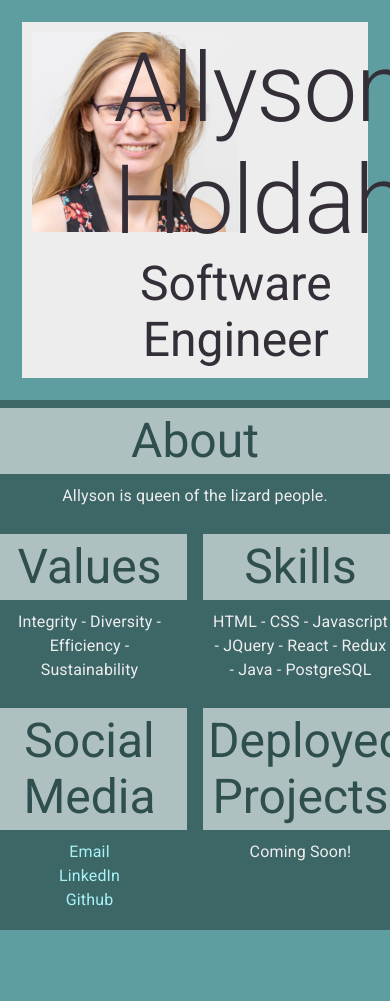
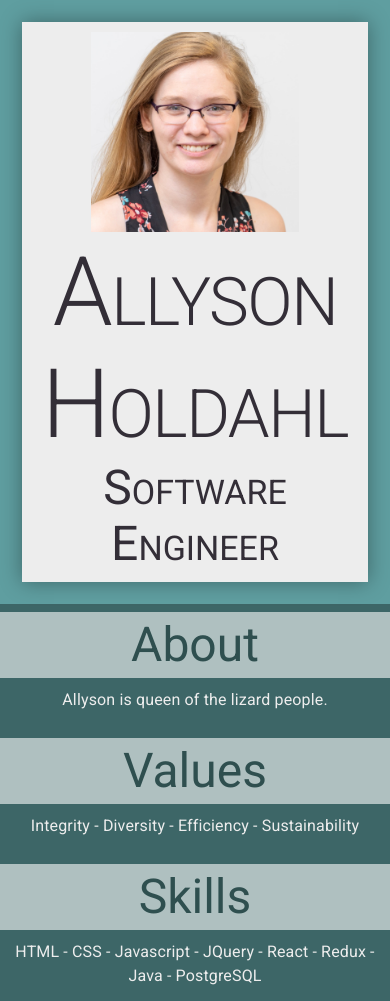
Before and after one commit to aholdahl/portfolio, a React app: page / in a window 390 px wide. Shown: the top 1001 px of the page. Before the commit the page ends 930 px from the top, so only its background shows below. Built offline with nearby package versions, Linux system fonts and the light colour scheme.

Commit message:
updated responsive design

```diff
--- a/src/Components/App/App.css
+++ b/src/Components/App/App.css
@@ -1,9 +1,8 @@
 html {
-    background-color: cadetblue;
+  background-color: cadetblue;
 }
 .App {
   text-align: center;
-  /* padding: 30px; */
 }
 
 .myHeader {
@@ -11,10 +10,12 @@ html {
   color: #332e37;
   margin: 30px;
   padding: 10px;
+  box-shadow: 0 0 20px rgba(0, 0, 0, 0.356);
 }
 
 .myDeclaration {
   align-self: center;
+  font-variant: small-caps;
 }
 
 .myHeadshot {
@@ -22,7 +23,6 @@ html {
 }
 
 .myTile {
-  /* border: 1px solid white; */
   margin: 10px;
   color: #ededed;
   background-color: rgba(0, 0, 0, 0.356);
--- a/src/Components/Home/Home.jsx
+++ b/src/Components/Home/Home.jsx
@@ -7,30 +7,28 @@ class Home extends Component {
         return (
             <Grid container spacing={2}>
                 <Grid container className="myHeader">
-                    <Grid item xs={3}>
+                    <Grid item xs={12} sm={2} >
                         <img className="myHeadshot" src={Headshot} />
                     </Grid>
-                    <Grid item xs={9} className="myDeclaration">
+                    <Grid item xs={12} sm={10} className="myDeclaration">
                         <Typography variant="h1">Allyson Holdahl</Typography>
                         <Typography variant="h3">Software Engineer</Typography>
                     </Grid>
                 </Grid>
                 <Grid container spacing={2}>
-                    <Grid item xs={12} className="myTile">
+                    <Grid item xs={12} lg={6} className="myTile">
                         <Typography variant="h3" className="subHeader">About</Typography>
                         <Typography className="myContent">Allyson is queen of the lizard people.</Typography>
                     </Grid>
-                    <Grid item xs={6} className="myTile">
+                    <Grid item xs={12} sm={6} md={4} lg={6} className="myTile">
                         <Typography variant="h3" className="subHeader">Values</Typography>
                         <Typography className="myContent">Integrity - Diversity - Efficiency - Sustainability</Typography>
                     </Grid>
-                    <Grid item xs={6} className="myTile">
+                    <Grid item xs={12} sm={6} md={4} lg={6} className="myTile">
                         <Typography variant="h3" className="subHeader">Skills</Typography>
                         <Typography className="myContent">HTML - CSS - Javascript - JQuery - React - Redux - Java - PostgreSQL</Typography>
                     </Grid>
-                {/* </Grid>
-                <Grid container spacing={2}> */}
-                    <Grid item xs={6} className="myTile">
+                    <Grid item xs={12} sm={6} md={4} lg={6} className="myTile">
                         <Typography variant="h3" className="subHeader">Social Media</Typography>
                         <Typography className="myContent">
                         <Link href="allyson.holdahl@gmail.com" className="myLinks">Email</Link>
@@ -40,7 +38,7 @@ class Home extends Component {
                         <Link href="https://github.com/aholdahl" className="myLinks">Github</Link>
                         </Typography>
                     </Grid>
-                    <Grid item xs={6} className="myTile">
+                    <Grid item xs={12} sm={6} md={12} className="myTile">
                         <Typography variant="h3" className="subHeader">Deployed Projects</Typography>
                         <Typography className="myContent">Coming Soon!</Typography>
                     </Grid>
```
